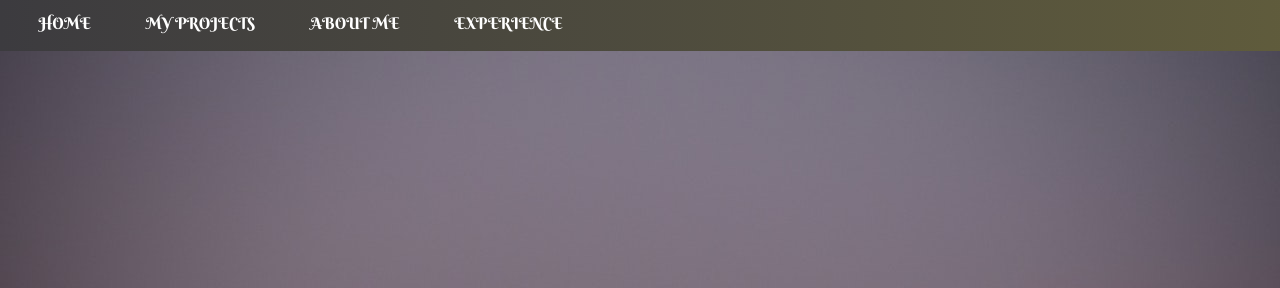
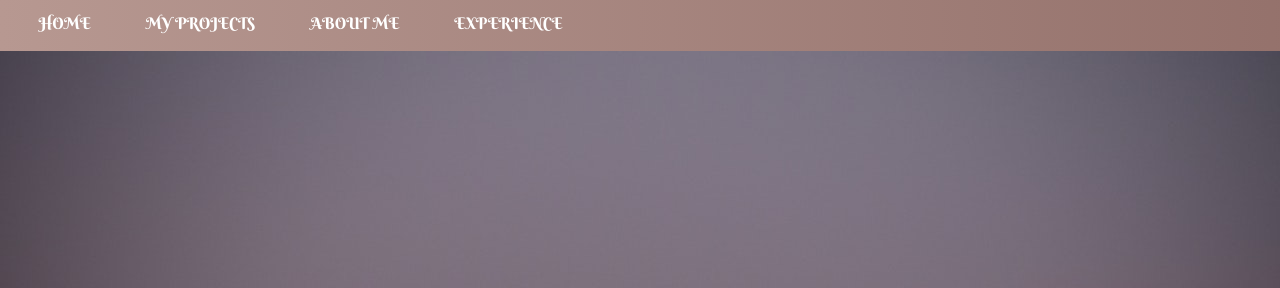
Before and after one commit to lawrence254/ipproject, a plain HTML site: page index.html in a window 1280 px wide. Shown: the top 288 px of the page. Drawn offline with nearby package versions, Linux system fonts and the light colour scheme.

Commit message:
Change navigation bar color to a copper shade

```diff
--- a/css/style.css
+++ b/css/style.css
@@ -14,7 +14,7 @@ nav{
   z-index: 9;
   padding: 1%;
   font-family: 'Berkshire Swash',cursive;
-  background: linear-gradient(to right, #3c3b3f, #605c3c);
+  background: linear-gradient(to right, #b79891, #94716b);
   height: 25px;
 }
 nav a{
```
